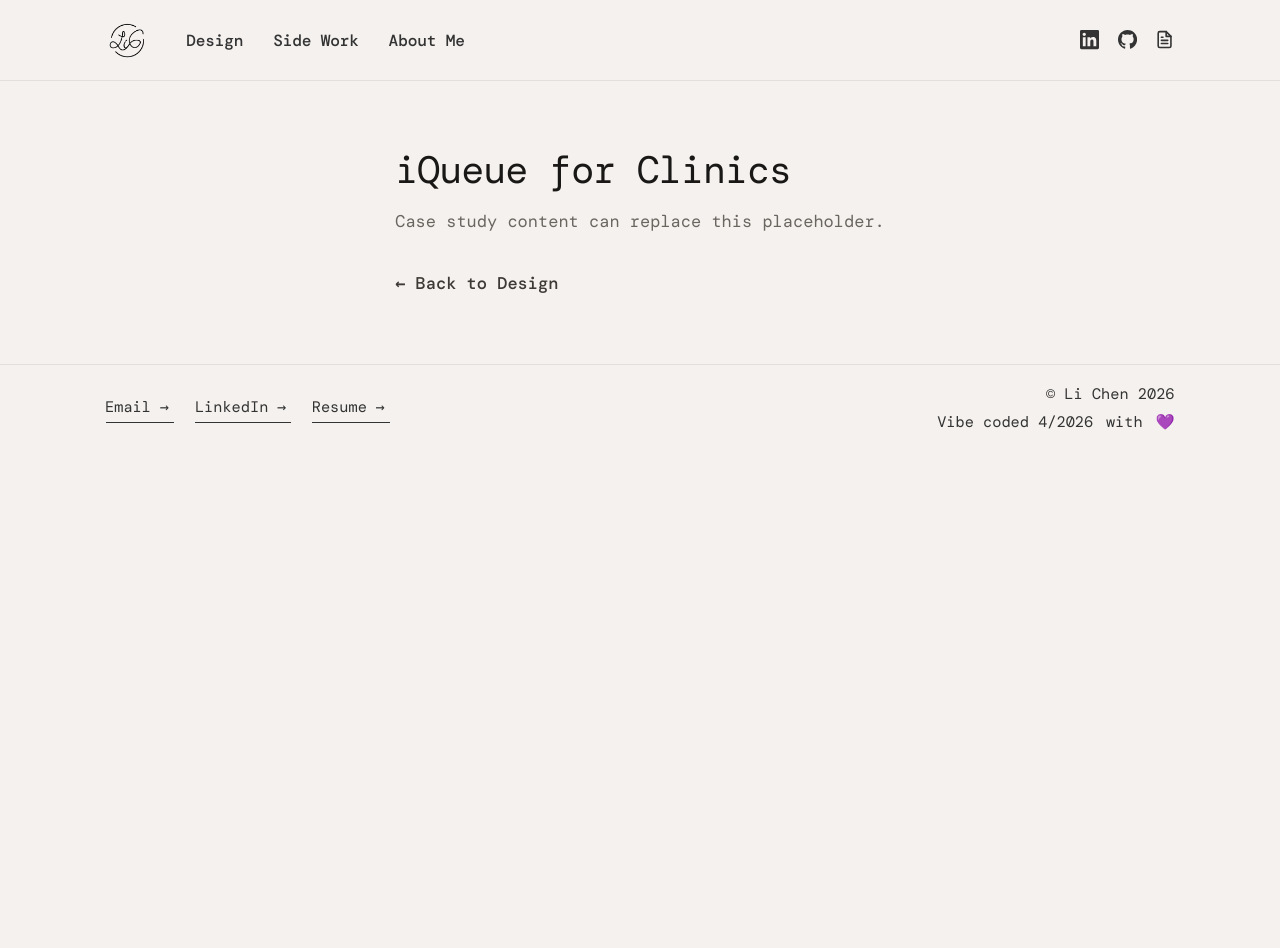
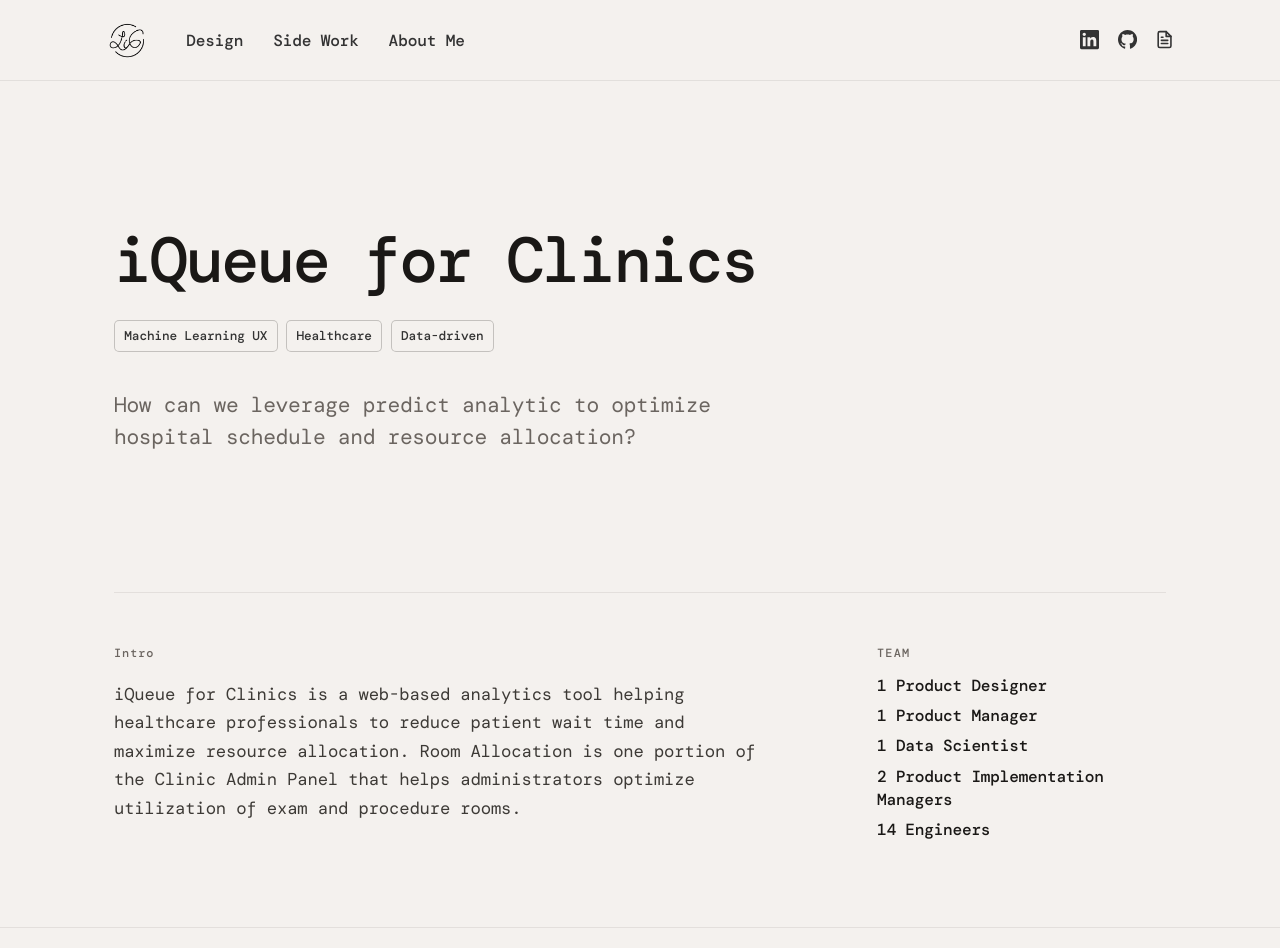
Before and after one commit to chenlichenli/my-portfolio, a React (Vite) app: page /iqueue-for-clinics in a window 1280 px wide. Shown: the top 948 px of the page. Before the commit the page ends 800 px from the top, so only its background shows below. Built offline with nearby package versions, Linux system fonts and the light colour scheme; a web font is replaced by a local one.

Commit message:
feat: add IQueueForClinicsCaseStudy component and update routing to integrate it into the application for enhanced content delivery

```diff
--- /dev/null
+++ b/src/pages/IQueueForClinicsCaseStudy.tsx
@@ -0,0 +1,56 @@
+import './TempusOneCaseStudy.css'
+
+const TAGS = ['Machine Learning UX', 'Healthcare', 'Data-driven'] as const
+
+const SUBLINE =
+  'How can we leverage predict analytic to optimize hospital schedule and resource allocation?'
+
+const INTRO =
+  'iQueue for Clinics is a web-based analytics tool helping healthcare professionals to reduce patient wait time and maximize resource allocation. Room Allocation is one portion of the Clinic Admin Panel that helps administrators optimize utilization of exam and procedure rooms.'
+
+const TEAM = [
+  '1 Product Designer',
+  '1 Product Manager',
+  '1 Data Scientist',
+  '2 Product Implementation Managers',
+  '14 Engineers',
+] as const
+
+export function IQueueForClinicsCaseStudy() {
+  return (
+    <article className="case-tempus" aria-label="iQueue for Clinics case study">
+      <header className="case-tempus-hero">
+        <h1 className="case-tempus-title">iQueue for Clinics</h1>
+        <ul className="case-tempus-tags" aria-label="Project tags">
+          {TAGS.map((tag) => (
+            <li key={tag} className="case-tempus-tag">
+              {tag}
+            </li>
+          ))}
+        </ul>
+        <p className="case-tempus-subline">{SUBLINE}</p>
+      </header>
+
+      <section className="case-tempus-intro" aria-labelledby="case-iqueue-intro-heading">
+        <div className="case-tempus-intro-grid">
+          <div className="case-tempus-intro-copy">
+            <h2 id="case-iqueue-intro-heading" className="case-tempus-intro-heading">
+              Intro
+            </h2>
+            <p className="case-tempus-intro-text">{INTRO}</p>
+          </div>
+          <aside className="case-tempus-meta" aria-label="Project details">
+            <div className="case-tempus-meta-block">
+              <h3 className="case-tempus-meta-heading">Team</h3>
+              <ul className="case-tempus-meta-list">
+                {TEAM.map((line) => (
+                  <li key={line}>{line}</li>
+                ))}
+              </ul>
+            </div>
+          </aside>
+        </div>
+      </section>
+    </article>
+  )
+}
--- a/src/pages/index.ts
+++ b/src/pages/index.ts
@@ -1,6 +1,7 @@
 export { About } from './About'
 export { Home } from './Home'
 export { HubOnlineOrderingCaseStudy } from './HubOnlineOrderingCaseStudy'
+export { IQueueForClinicsCaseStudy } from './IQueueForClinicsCaseStudy'
 export { PlaceholderPage } from './PlaceholderPage'
 export { SideWork } from './SideWork'
 export { TempusOneCaseStudy } from './TempusOneCaseStudy'
--- a/src/routes.tsx
+++ b/src/routes.tsx
@@ -3,6 +3,7 @@ import {
   About,
   Home,
   HubOnlineOrderingCaseStudy,
+  IQueueForClinicsCaseStudy,
   PlaceholderPage,
   SideWork,
   TempusOneCaseStudy,
@@ -16,15 +17,7 @@ export function AppRoutes() {
       <Route path="/about" element={<About />} />
       <Route path="/tempus-one" element={<TempusOneCaseStudy />} />
       <Route path="/hub-online-ordering" element={<HubOnlineOrderingCaseStudy />} />
-      <Route
-        path="/iqueue-for-clinics"
-        element={
-          <PlaceholderPage
-            title="iQueue for Clinics"
-            description="Case study content can replace this placeholder."
-          />
-        }
-      />
+      <Route path="/iqueue-for-clinics" element={<IQueueForClinicsCaseStudy />} />
       <Route
         path="*"
         element={
```
